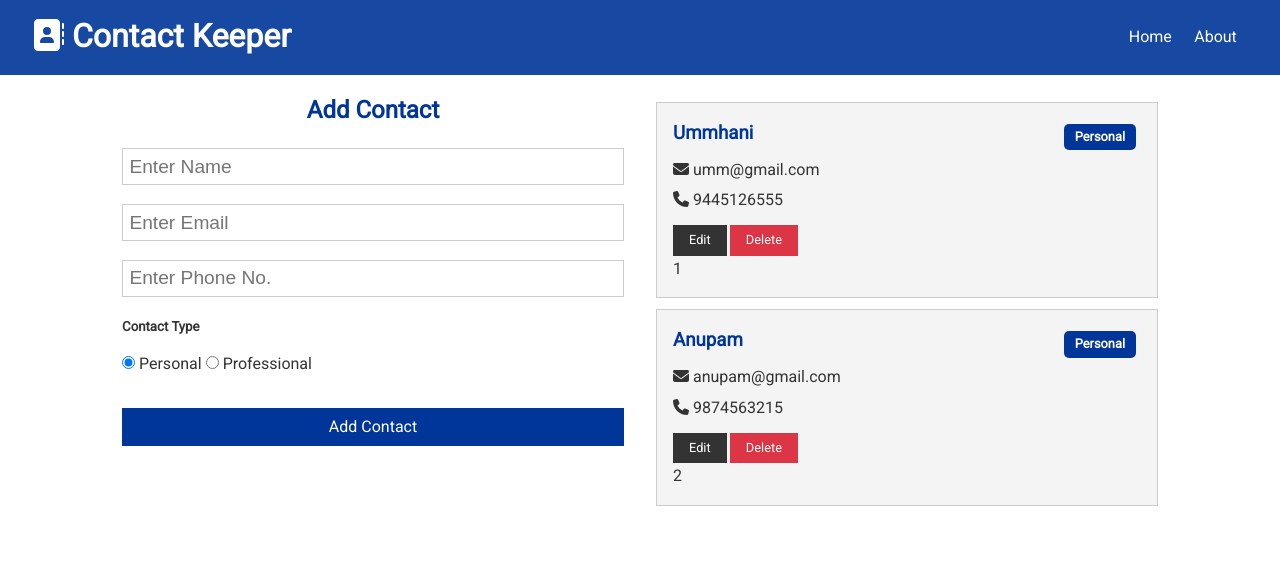
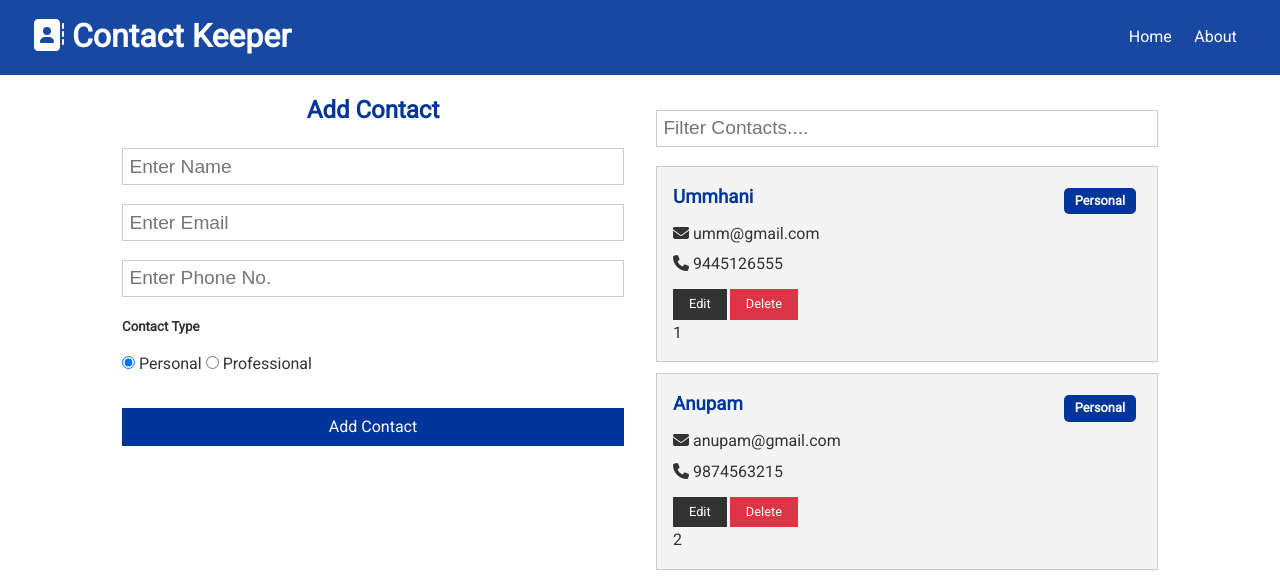
Before and after one commit to gyanAsh/contact-keeper, a React (Create React App) app in the folder client/: page / in a window 1280 px wide. Shown: the top 584 px of the page. Built offline with nearby package versions, Linux system fonts and the light colour scheme.

Commit message:
Added filter contact via name and email feature

```diff
--- /dev/null
+++ b/client/src/Components/Contacts/ContactFilter.js
@@ -0,0 +1,32 @@
+import React, { useContext, useRef,useEffect } from 'react';
+import ContactContext from '../../Context/Contact/ContactContext';
+
+const ContactFilter = () => {
+    const contactContext = useContext(ContactContext);
+    const text = useRef('');
+
+    const { filterContacts, filtered, clearFilter } = contactContext;
+
+    // useEffect(() => {
+    //     if (filtered === null)
+    //         text.current.value = '';
+    // })
+
+    const onChange = (e) => {
+        if (text.current.value !== '') {
+            filterContacts(e.target.value);
+        } else {
+            clearFilter();
+        }
+    }
+
+  return (
+      <from>
+          <input ref={text} type="text"
+              placeholder="Filter Contacts...."
+              onChange={onChange}/>
+    </from>
+  )
+}
+
+export default ContactFilter;
--- a/client/src/Components/Contacts/ContactForm.js
+++ b/client/src/Components/Contacts/ContactForm.js
@@ -22,7 +22,8 @@ const ContactForm = () => {
                 phone: '',
                 type:'personal'
             })
-      }
+        }
+        // eslint-disable-next-line
     }, [contactContext,current])
 
     const { name, email, phone, type } = contact;
--- a/client/src/Components/Contacts/Contacts.js
+++ b/client/src/Components/Contacts/Contacts.js
@@ -3,10 +3,17 @@ import ContactContext from '../../Context/Contact/ContactContext'
 import ContactItem from './ContactItem';
 const Contacts = () => {
     const contactContext = useContext(ContactContext);
-    const {contacts} = contactContext;
+  const { contacts,filtered } = contactContext;
+
+  if (contacts.length === 0) {
+    return <h4>Please Add Context...</h4>
+  }
+
   return (
       <Fragment>
-      {contacts.map(contact => (
+      {filtered !== null ? filtered.map(contact => (
+       <ContactItem key={contact.id} contact={contact}/>
+          )):contacts.map(contact => (
        <ContactItem key={contact.id} contact={contact}/>
           ))}
     </Fragment>
--- a/client/src/Components/Pages/Home.js
+++ b/client/src/Components/Pages/Home.js
@@ -1,6 +1,7 @@
 import React from 'react'
 import Contacts from '../Contacts/Contacts'
 import ContactForm from '../Contacts/ContactForm'
+import ContactFilter from '../Contacts/ContactFilter';
 const Home = () => {
   return (
     <div className="grid-2">
@@ -8,6 +9,7 @@ const Home = () => {
         <ContactForm/>
       </div>
       <div>
+        <ContactFilter/>
         <Contacts/>
       </div>
     </div>
--- a/client/src/Context/Contact/ContactReducer.js
+++ b/client/src/Context/Contact/ContactReducer.js
@@ -24,7 +24,7 @@ const ContactReducer =( state, action ) => {
             return {
                 ...state,
                 contacts: state.contacts.map(contact => {
-                    if (contact.id == action.payload.id)
+                    if (contact.id === action.payload.id)
                         return action.payload;
                     return contact;
                 })
--- a/client/src/Context/Contact/ContactState.js
+++ b/client/src/Context/Contact/ContactState.js
@@ -63,7 +63,7 @@ const ContactState = props => {
     }
 
     // Filter Contact
-    const filterContact = (text)=> {
+    const filterContacts = (text)=> {
         dispatch({ type: FILTER_CONTACTS, payload: text });
     }
 
@@ -75,13 +75,14 @@ const ContactState = props => {
     return (<ContactContext.Provider
         value={{
             contacts: state.contacts,
-            current:state.current,
+            current: state.current,
+            filtered:state.filtered,
             addContact,
             deleteContact,
             setCurrent,
             clearCurrent,
             updateContact,
-            filterContact,
+            filterContacts,
             clearFilter
         }}
 
```
